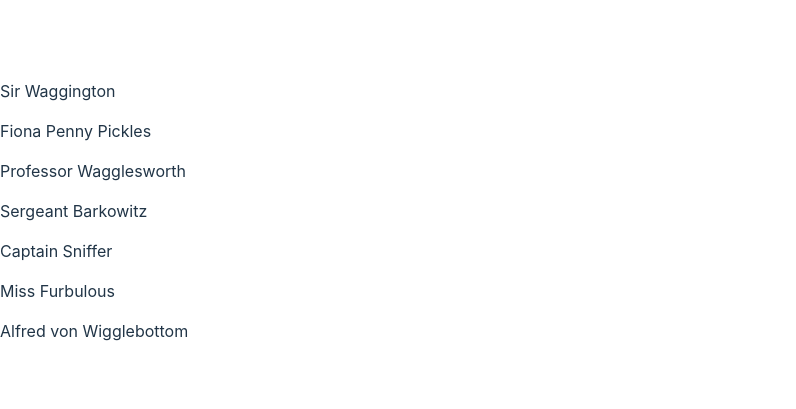
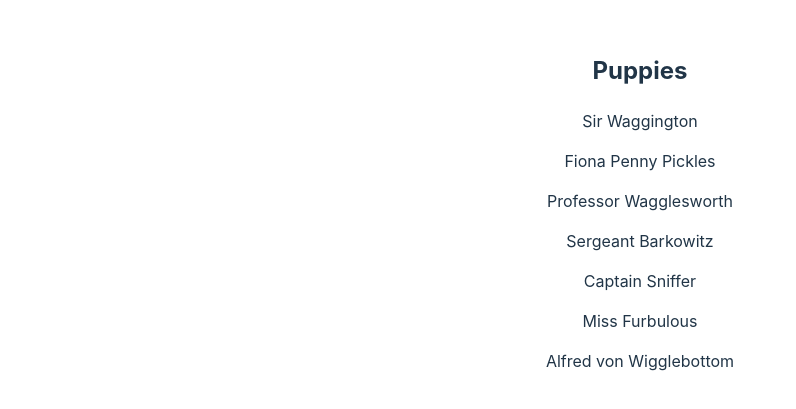
Before and after one commit to aliyahms/Block24_PuppyPals, a React (Vite) app: page / in a window 1280 px wide. Shown: the part 189-598 px from the top of the page, without its empty margins (0-796 px from the left). Built offline with nearby package versions, Linux system fonts and the light colour scheme.

Commit message:
We have a list of puupies displayed that on click will tell console its id and properties

```diff
--- a/src/App.jsx
+++ b/src/App.jsx
@@ -1,16 +1,34 @@
 import { useState } from "react";
 import { puppyList } from "./data.js";
+import "./App.css";
 
 function App() {
   const [puppies, setPuppies] = useState(puppyList);
+  const [featPupId, setFeatPupId] = useState(null);
+
   console.log("puppyList: ", puppyList);
+
+  function selectPuppy(id) {
+    const puppy = puppies.find((p) => p.id === id);
+    setFeatPupId(puppy);
+
+    console.log("puppy id: ", puppy.id);
+  }
+
+  const $puppies = (
+    <div className="puppies">
+      {puppies.map((puppy) => (
+        <p key={puppy.id} onClick={() => selectPuppy(puppy.id)}>
+          {puppy.name}
+        </p>
+      ))}
+    </div>
+  );
+
   return (
     <>
-      <div className="App">
-        {puppies.map((puppy) => {
-          return <p key={puppy.id}>{puppy.name}</p>;
-        })}
-      </div>
+      <h2>Puppies</h2>
+      {$puppies}
     </>
   );
 }
```
